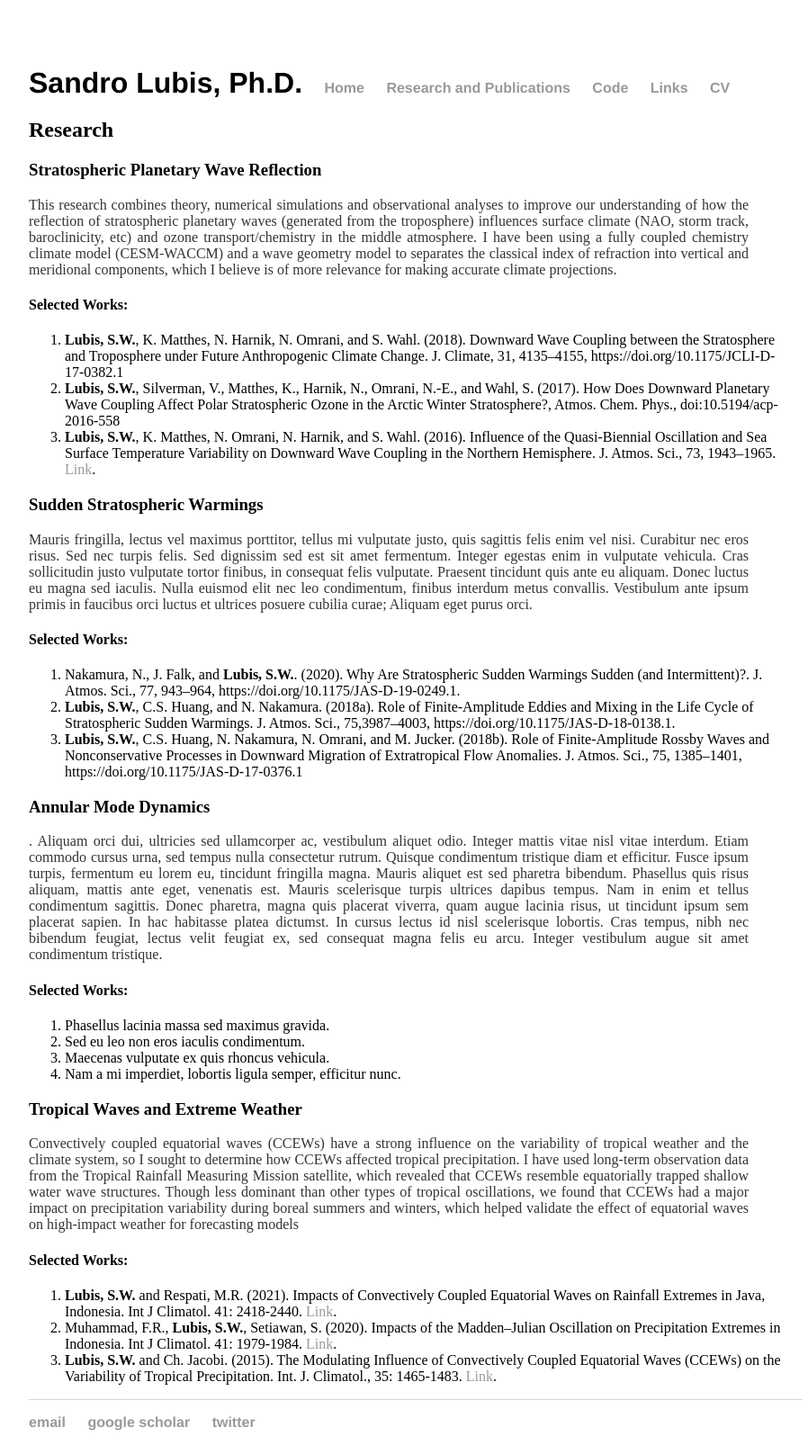
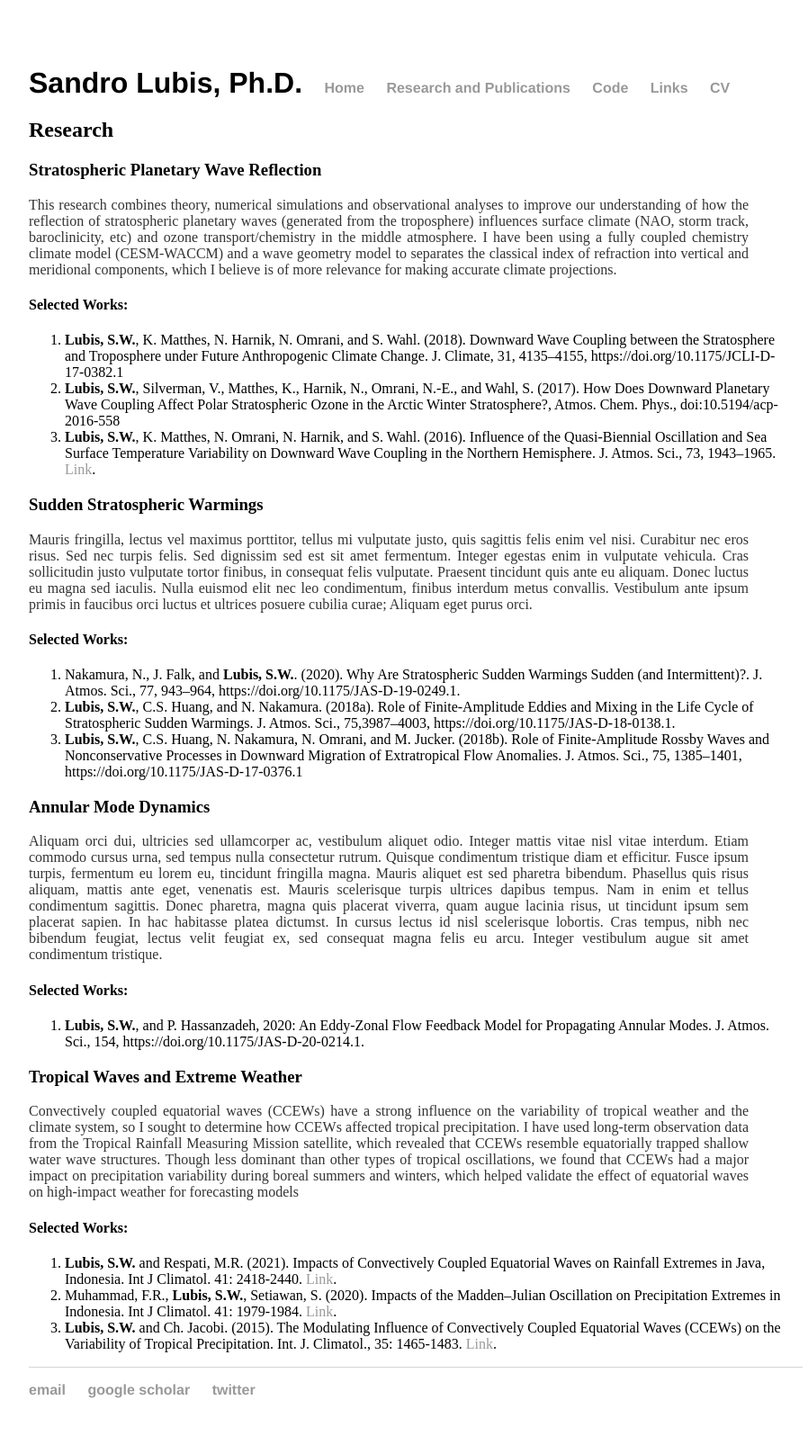
Before and after one commit to sandrolubis/sandrolubis.github.io, a Jekyll site: the page built from research/index.html, in a window 1280 px wide. Shown: the whole page at 90% size, without its empty margins (276-1174 px from the left). Built offline with Jekyll 4.4.1, drawn with Linux system fonts in a browser that asks for light colours; after the commit the page ends 1570 px from its top, so only the background shows below that.

Commit message:
Update index.html

```diff
--- a/research/index.html
+++ b/research/index.html
@@ -36,14 +36,12 @@
 
 			<h3>Annular Mode Dynamics</h3>
 			<p class="indented"><font size=3>
-				. Aliquam orci dui, ultricies sed ullamcorper ac, vestibulum aliquet odio. Integer mattis vitae nisl vitae interdum.
+				Aliquam orci dui, ultricies sed ullamcorper ac, vestibulum aliquet odio. Integer mattis vitae nisl vitae interdum.
 				Etiam commodo cursus urna, sed tempus nulla consectetur rutrum. Quisque condimentum tristique diam et efficitur. Fusce ipsum turpis, fermentum eu lorem eu, tincidunt fringilla magna. Mauris aliquet est sed pharetra bibendum. Phasellus quis risus aliquam, mattis ante eget, venenatis est. Mauris scelerisque turpis ultrices dapibus tempus. Nam in enim et tellus condimentum sagittis. Donec pharetra, magna quis placerat viverra, quam augue lacinia risus, ut tincidunt ipsum sem placerat sapien. In hac habitasse platea dictumst. In cursus lectus id nisl scelerisque lobortis. Cras tempus, nibh nec bibendum feugiat, lectus velit feugiat ex, sed consequat magna felis eu arcu. Integer vestibulum augue sit amet condimentum tristique.</font></p>
 			<h4>Selected Works:</h4>
 			<ol>
-			  <li>Phasellus lacinia massa sed maximus gravida.</li>
-			  <li>Sed eu leo non eros iaculis condimentum.</li>
-			  <li>Maecenas vulputate ex quis rhoncus vehicula.</li>
-			  <li>Nam a mi imperdiet, lobortis ligula semper, efficitur nunc.</li>
+			  <li><b>Lubis, S.W.</b>, and P. Hassanzadeh, 2020: An Eddy-Zonal Flow Feedback Model for Propagating Annular Modes. J. Atmos. Sci., 154,
+			      https://doi.org/10.1175/JAS-D-20-0214.1.</li>
 			</ol>
 
 
```
